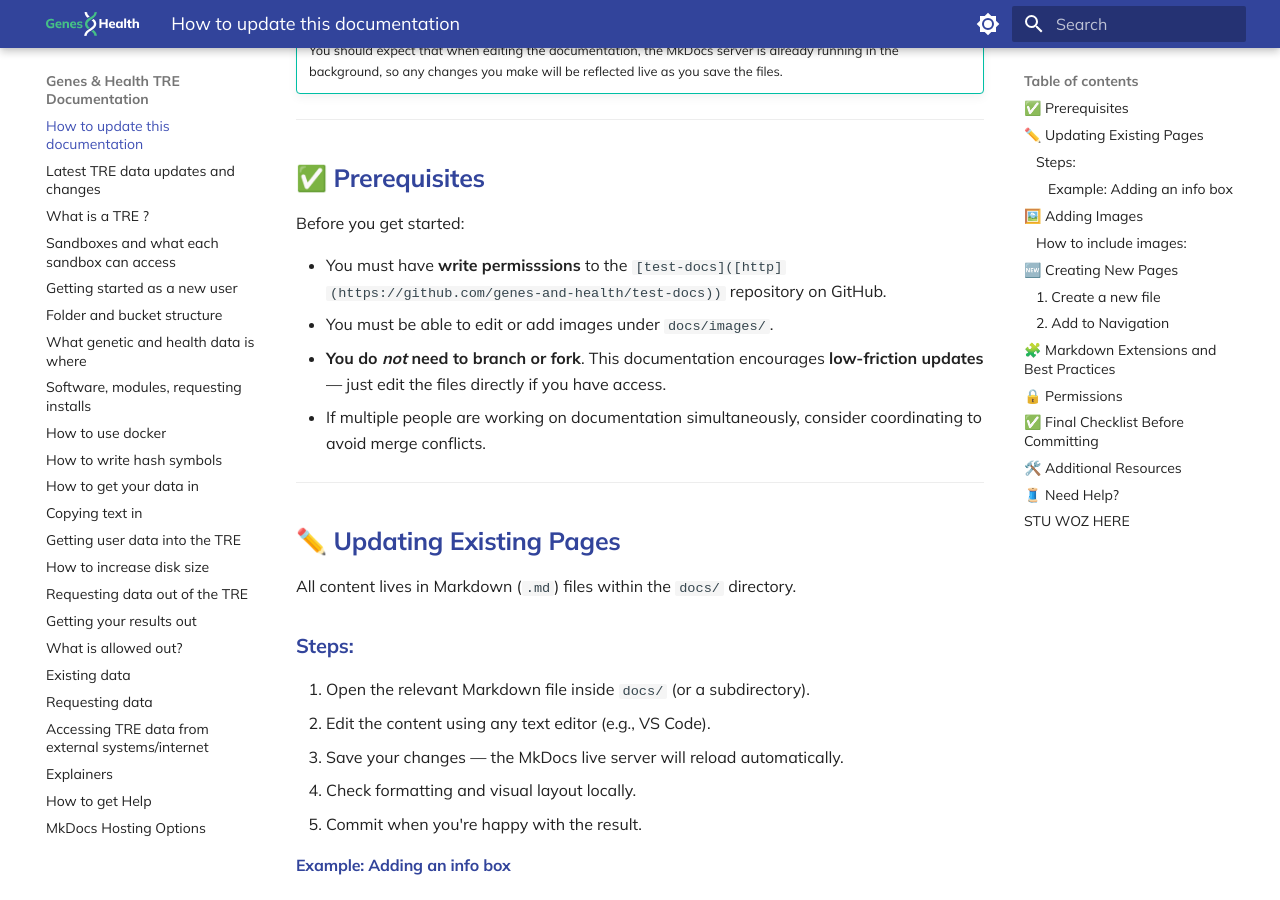
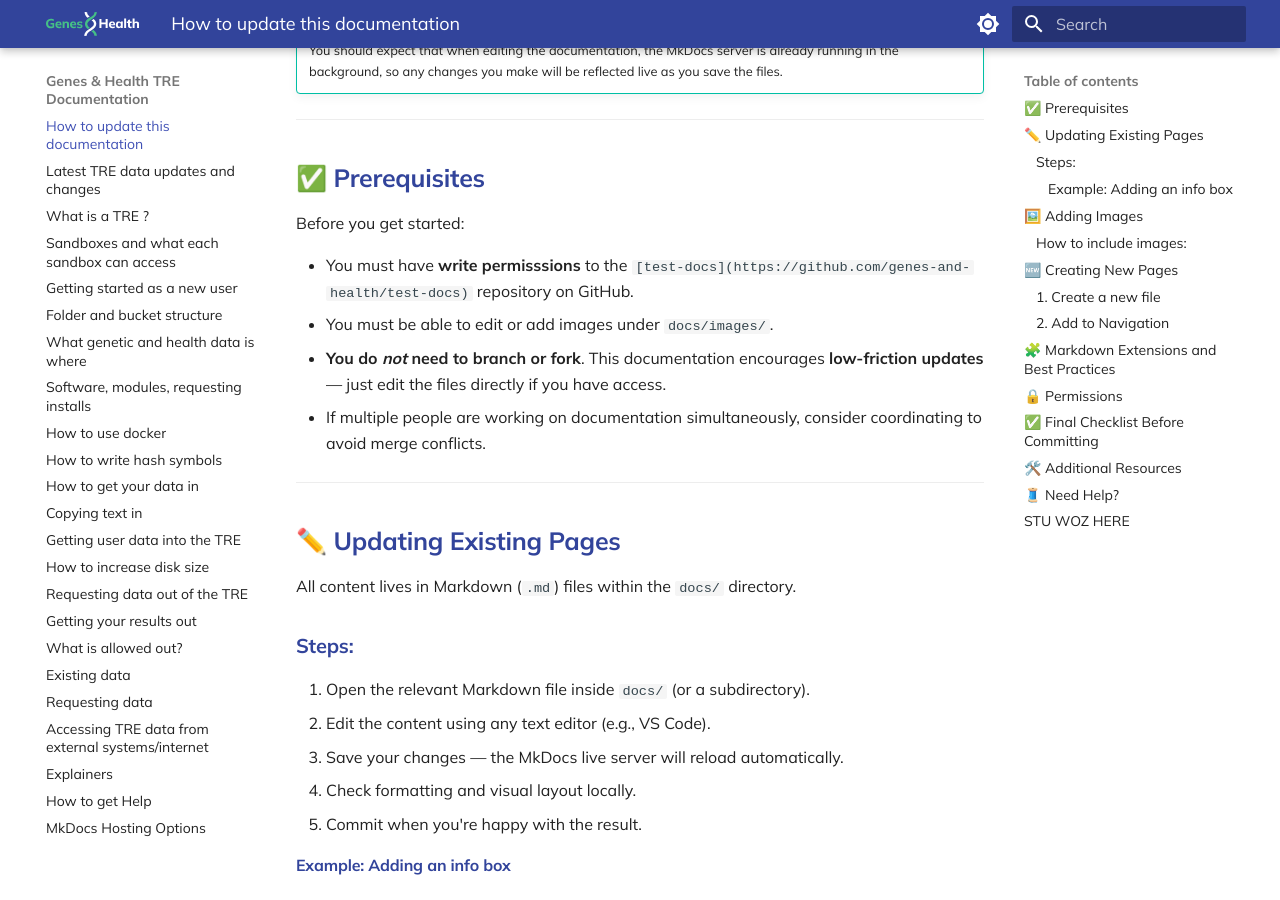
Before and after one commit to genes-and-health/TRE-documentation-v3, an MkDocs documentation site: the page built from docs/how-to-update-this-documentation.md, in a window 1280 px wide and 900 px high, scrolled down 379 px. Built offline with MkDocs 1.6.1 and Material for MkDocs 9.7.7, drawn with Linux system fonts in a browser that asks for light colours; comment, search, counter and statistics services are not loaded; some of the changed lines change nothing that is shown.

Commit message:
Update how-to-update-this-documentation.md
update prerequisites

```diff
--- a/docs/how-to-update-this-documentation.md
+++ b/docs/how-to-update-this-documentation.md
@@ -14,7 +14,7 @@
 
 Before you get started:
 
-- You must have **write permisssions** to the `[test-docs]([http](https://github.com/genes-and-health/test-docs))` repository on GitHub.
+- You must have **write permisssions** to the `[test-docs](https://github.com/genes-and-health/test-docs)` repository on GitHub.
 - You must be able to edit or add images under `docs/images/`.
 - **You do _not_ need to branch or fork**. This documentation encourages **low-friction updates** — just edit the files directly if you have access.
 - If multiple people are working on documentation simultaneously, consider coordinating to avoid merge conflicts.
```
